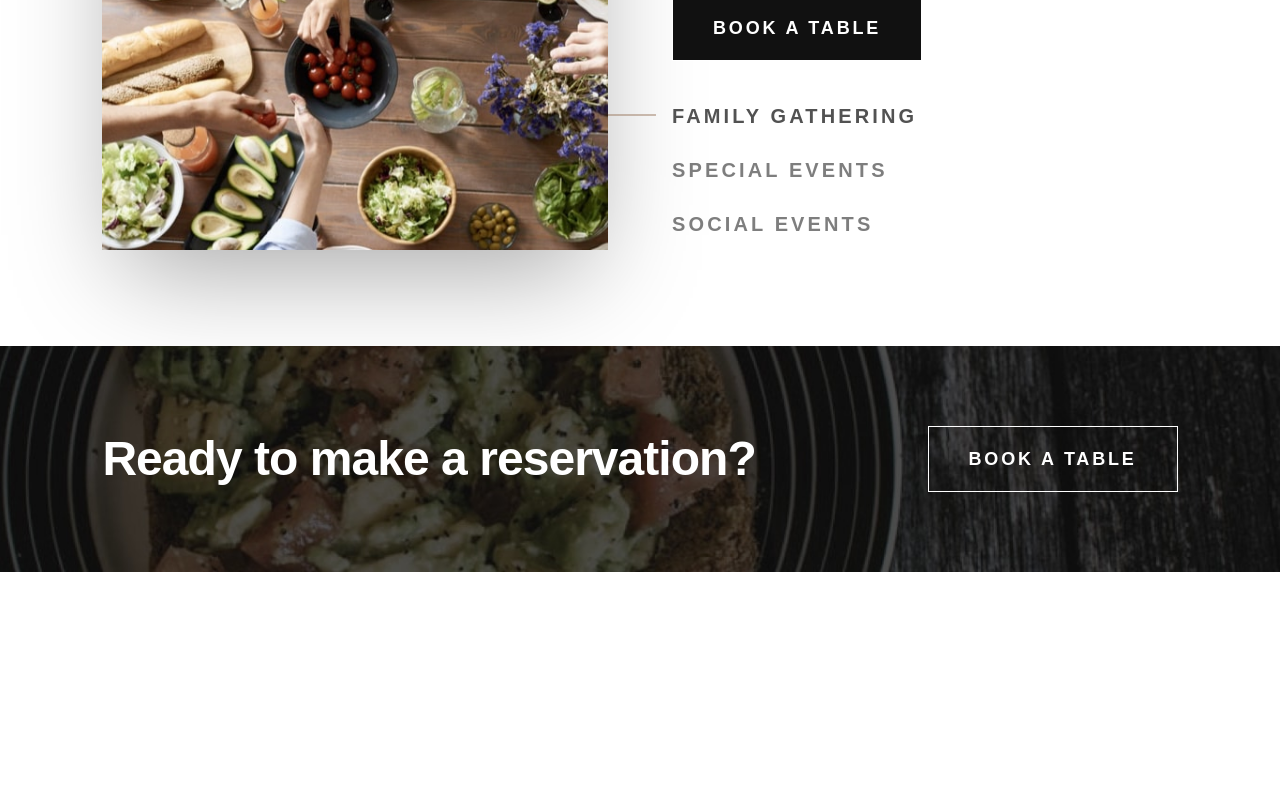
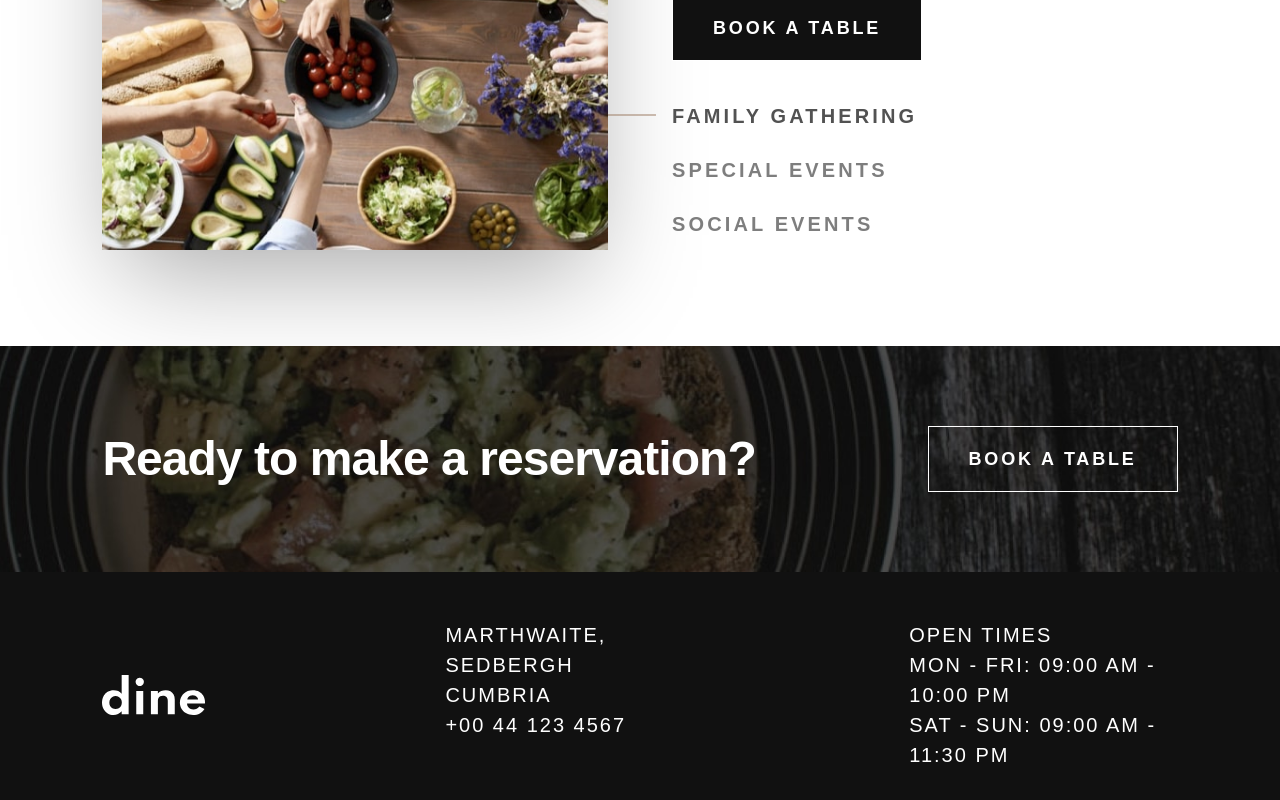
Before and after one commit to anet-eny/dine-restaurant-website, a React (Vite) app: page / in a window 1280 px wide. Shown: the part 3370-4170 px from the top of the page. Before the commit the page ends 3942 px from the top, so only its background shows below. Built offline with nearby package versions, Linux system fonts and the light colour scheme.

Commit message:
feat: create and style Footer

```diff
--- /dev/null
+++ b/src/components/Footer.jsx
@@ -0,0 +1,27 @@
+import logo from "../assets/logo.svg";
+import { PADDING } from "../utils/constants";
+
+const LOGO_ALT = "dine";
+
+export default function Footer({ address, openingTimes }) {
+  return (
+    <footer
+      className="flex flex-col md:flex-row items-center text-center md:text-left gap-8 md:gap-36 lg:gap-60 bg-cod-gray text-white py-12"
+      style={{ paddingInline: PADDING }}
+    >
+      <img src={logo} alt={LOGO_ALT} />
+      <div className="flex flex-col lg:flex-row gap-8 lg:gap-60 body-2-text uppercase tracking-widest">
+        <div>
+          <p>{address.line1}</p>
+          <p>{address.line2}</p>
+          <p>{address.phone}</p>
+        </div>
+        <div>
+          <h3>{openingTimes.title}</h3>
+          <p>{openingTimes.weekdays}</p>
+          <p>{openingTimes.weekend}</p>
+        </div>
+      </div>
+    </footer>
+  );
+}
--- a/src/pages/Home.jsx
+++ b/src/pages/Home.jsx
@@ -4,6 +4,7 @@ import HeroSection from "../components/HeroSection";
 import HighlightsSection from "../components/HighlightsSection";
 import EventsShowcase from "../components/EventsShowcase";
 import ReservationsCTA from "../components/ReservationsCTA";
+import Footer from "../components/Footer";
 
 export default function Home() {
   return (
@@ -13,6 +14,7 @@ export default function Home() {
       <HighlightsSection {...homeData.highlights} />
       <EventsShowcase {...homeData.eventsShowcase} />
       <ReservationsCTA {...homeData.reservationCTA} />
+      <Footer {...homeData.footer} />
     </div>
   );
 }
```
